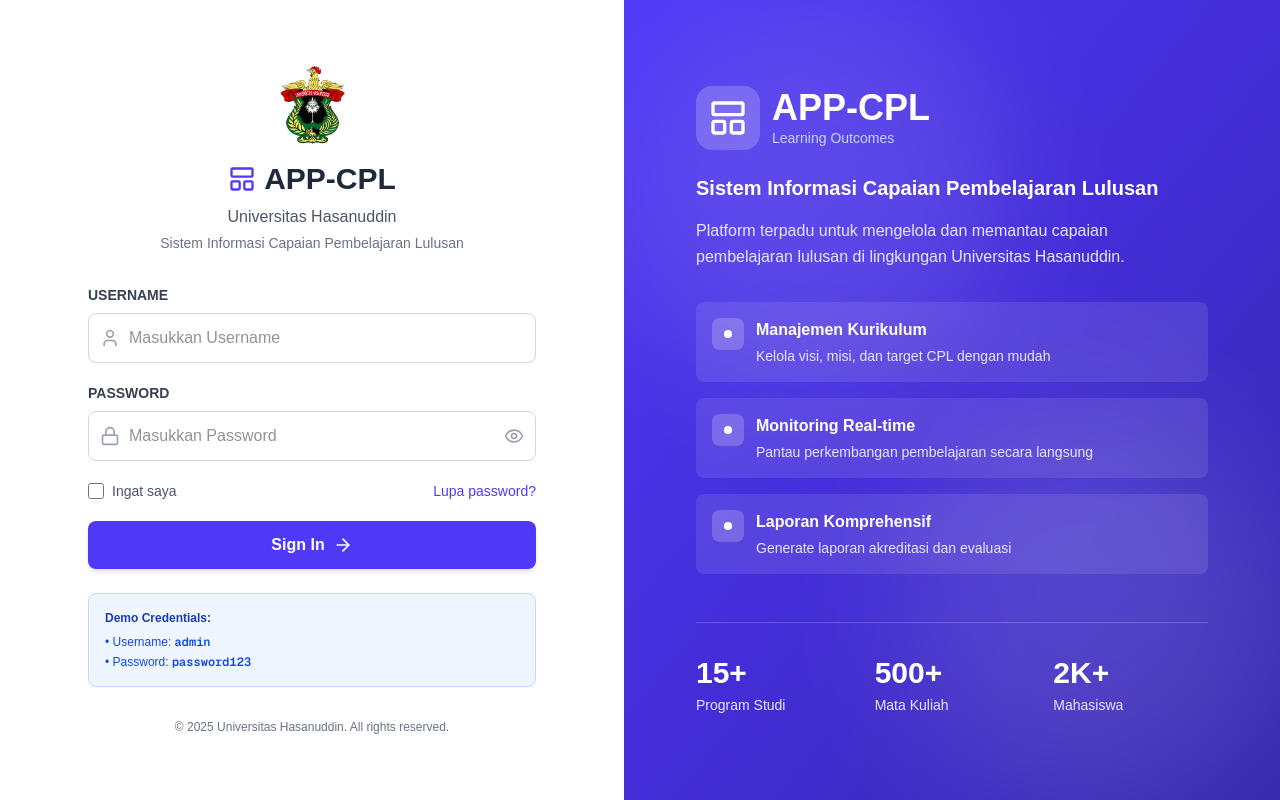
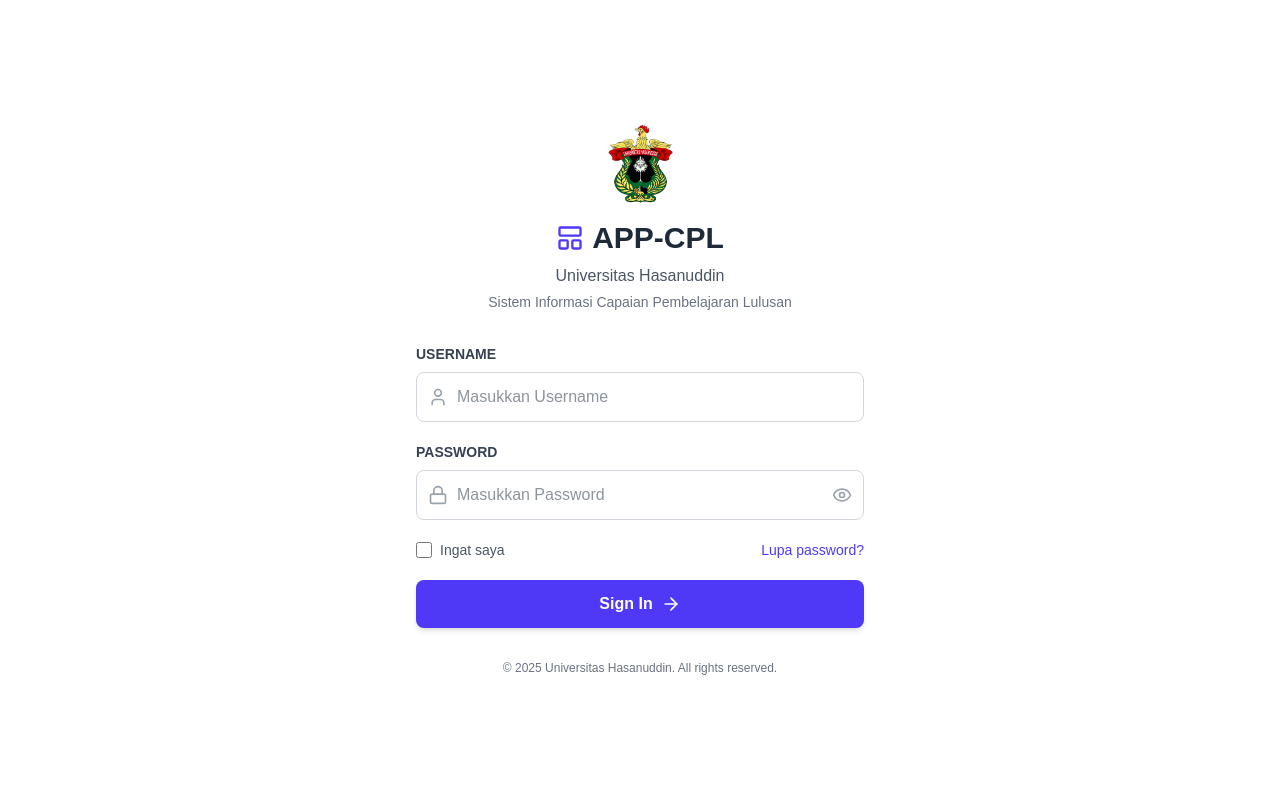
Before and after one commit to SuryaMiftahulKhair/cpl-rps, a Next.js app: page /login in a window 1280 px wide. Built offline with nearby package versions, Linux system fonts and the light colour scheme.

Commit message:
feat: update Prisma client version and add middleware for route authorization

```diff
--- a/package.json
+++ b/package.json
@@ -9,7 +9,7 @@
     "seed": "npx prisma db seed"
   },
   "dependencies": {
-    "@prisma/client": "^6.18.0",
+    "@prisma/client": "^6.19.0",
     "@types/bcryptjs": "^2.4.6",
     "bcryptjs": "^3.0.3",
     "jose": "^6.1.2",
--- a/src/app/components/Sidebar.tsx
+++ b/src/app/components/Sidebar.tsx
@@ -125,10 +125,10 @@
     if (isReferensiActive && !openReferensi) setOpenReferensi(true);
 
     return (
-        <div className="w-64 h-screen bg-white shadow-xl flex flex-col border-r border-gray-200">
+        <div className="w-64 h-max-relative bg-white shadow-xl flex flex-col border-r border-gray-200">
             {/* --- Header / Branding --- (Unchanged) */}
             <div className="relative">
-                <div className="absolute inset-0 bg-gradient-to-br from-indigo-500 to-indigo-600 opacity-5"></div>
+                <div className="absolute inset-0 bg-linear-to-br from-indigo-500 to-indigo-600 opacity-5"></div>
                 <div className="relative flex flex-col items-start p-5 border-b border-indigo-100">
                     <div className="flex items-center gap-3">
                         <div className="p-2 bg-indigo-600 rounded-lg shadow-md">
--- a/src/app/login/page.tsx
+++ b/src/app/login/page.tsx
@@ -179,107 +179,12 @@
             </button>
           </form>
 
-          {/* Demo Credentials */}
-          <div className="mt-6 p-4 bg-blue-50 border border-blue-200 rounded-lg">
-            <p className="text-xs font-semibold text-blue-800 mb-2">
-              Demo Credentials:
-            </p>
-            <div className="space-y-1 text-xs text-blue-700">
-              <p>• Username: <span className="font-mono font-semibold">admin</span></p>
-              <p>• Password: <span className="font-mono font-semibold">password123</span></p>
-            </div>
-          </div>
-
           {/* Footer */}
           <p className="text-center text-xs text-gray-500 mt-8">
             © 2025 Universitas Hasanuddin. All rights reserved.
           </p>
         </div>
       </div>
-
-      {/* Right Side - Hero */}
-      <div className="hidden lg:flex flex-1 bg-gradient-to-br from-indigo-600 via-indigo-700 to-indigo-800 p-12 items-center justify-center relative overflow-hidden">
-        {/* Background Pattern */}
-        <div className="absolute inset-0 opacity-10">
-          <div className="absolute top-0 left-0 w-96 h-96 bg-white rounded-full blur-3xl"></div>
-          <div className="absolute bottom-0 right-0 w-96 h-96 bg-white rounded-full blur-3xl"></div>
-        </div>
-
-        {/* Content */}
-        <div className="relative z-10 text-white max-w-lg">
-          <div className="mb-8">
-            <div className="inline-flex items-center gap-3 mb-6">
-              <div className="p-3 bg-white/20 rounded-2xl backdrop-blur-sm">
-                <LayoutPanelTop size={40} />
-              </div>
-              <div>
-                <h2 className="text-4xl font-bold">APP-CPL</h2>
-                <p className="text-indigo-200 text-sm">Learning Outcomes</p>
-              </div>
-            </div>
-            <p className="text-xl font-semibold mb-4">
-              Sistem Informasi Capaian Pembelajaran Lulusan
-            </p>
-            <p className="text-indigo-100 leading-relaxed">
-              Platform terpadu untuk mengelola dan memantau capaian pembelajaran
-              lulusan di lingkungan Universitas Hasanuddin.
-            </p>
-          </div>
-
-          {/* Features List */}
-          <div className="space-y-4">
-            <div className="flex items-start gap-3 p-4 bg-white/10 rounded-lg backdrop-blur-sm">
-              <div className="flex-shrink-0 w-8 h-8 bg-white/20 rounded-lg flex items-center justify-center">
-                <div className="w-2 h-2 bg-white rounded-full"></div>
-              </div>
-              <div>
-                <h3 className="font-semibold mb-1">Manajemen Kurikulum</h3>
-                <p className="text-sm text-indigo-100">
-                  Kelola visi, misi, dan target CPL dengan mudah
-                </p>
-              </div>
-            </div>
-            <div className="flex items-start gap-3 p-4 bg-white/10 rounded-lg backdrop-blur-sm">
-              <div className="flex-shrink-0 w-8 h-8 bg-white/20 rounded-lg flex items-center justify-center">
-                <div className="w-2 h-2 bg-white rounded-full"></div>
-              </div>
-              <div>
-                <h3 className="font-semibold mb-1">Monitoring Real-time</h3>
-                <p className="text-sm text-indigo-100">
-                  Pantau perkembangan pembelajaran secara langsung
-                </p>
-              </div>
-            </div>
-            <div className="flex items-start gap-3 p-4 bg-white/10 rounded-lg backdrop-blur-sm">
-              <div className="flex-shrink-0 w-8 h-8 bg-white/20 rounded-lg flex items-center justify-center">
-                <div className="w-2 h-2 bg-white rounded-full"></div>
-              </div>
-              <div>
-                <h3 className="font-semibold mb-1">Laporan Komprehensif</h3>
-                <p className="text-sm text-indigo-100">
-                  Generate laporan akreditasi dan evaluasi
-                </p>
-              </div>
-            </div>
-          </div>
-
-          {/* Stats */}
-          <div className="grid grid-cols-3 gap-6 mt-12 pt-8 border-t border-white/20">
-            <div>
-              <div className="text-3xl font-bold mb-1">15+</div>
-              <div className="text-sm text-indigo-100">Program Studi</div>
-            </div>
-            <div>
-              <div className="text-3xl font-bold mb-1">500+</div>
-              <div className="text-sm text-indigo-100">Mata Kuliah</div>
-            </div>
-            <div>
-              <div className="text-3xl font-bold mb-1">2K+</div>
-              <div className="text-sm text-indigo-100">Mahasiswa</div>
-            </div>
-          </div>
-        </div>
-      </div>
     </div>
   );
 }
--- /dev/null
+++ b/src/middleware.ts
@@ -0,0 +1,87 @@
+import { NextRequest, NextResponse } from "next/server";
+import { decrypt } from "@/../lib/auth"; // Pastikan path ini benar
+
+// 1. Daftar Halaman/API yang Boleh Diakses Siapa Saja (Public)
+const publicPaths = ["/login", "/register", "/api/auth/login", "/api/auth/register", "/api/seed-user"];
+
+// 2. Daftar Halaman/API Khusus ADMIN
+const adminPaths = [
+  "/rps",              // Halaman Pilih Kurikulum
+  "/referensi",        // Halaman VMCPL, dll
+  "/pengaturan",       // Halaman Manajemen User
+  "/api/kurikulum",    // API Kurikulum
+  "/api/users",        // API User
+  "/api/rps/riwayat",  // API Riwayat RPS
+];
+
+// 3. Daftar Halaman/API Khusus DOSEN (Contoh)
+const dosenPaths = [
+  "/rps",
+  "/api/kelas",
+  "/api/cpmk",
+];
+
+export async function middleware(req: NextRequest) {
+  const path = req.nextUrl.pathname;
+
+  // --- CEK 1: Apakah ini halaman public? ---
+  // Jika ya, biarkan lewat.
+  if (publicPaths.some((p) => path.startsWith(p)) || path === "/" || path.startsWith("/_next") || path.includes(".")) {
+    return NextResponse.next();
+  }
+
+  // --- CEK 2: Apakah user punya tiket (session cookie)? ---
+  const sessionCookie = req.cookies.get("session")?.value;
+
+  if (!sessionCookie) {
+    // Jika tidak ada tiket, tendang ke halaman login
+    // (Kecuali jika ini request API, kasih error JSON)
+    if (path.startsWith("/api/")) {
+      return NextResponse.json({ error: "Anda belum login" }, { status: 401 });
+    }
+    return NextResponse.redirect(new URL("/login", req.url));
+  }
+
+  // --- CEK 3: Apakah tiketnya valid? ---
+  const session = await decrypt(sessionCookie);
+
+  if (!session?.userId) {
+    // Tiket palsu/kadaluarsa -> Hapus tiket & tendang ke login
+    const response = NextResponse.redirect(new URL("/login", req.url));
+    response.cookies.delete("session");
+    return response;
+  }
+
+  // --- CEK 4: Otorisasi Role (Admin vs Dosen) ---
+  const userRole = session.role;
+
+  // Jika user mencoba akses halaman ADMIN
+  if (adminPaths.some((p) => path.startsWith(p))) {
+    if (userRole !== "ADMIN") {
+      // Jika bukan admin, tolak!
+      if (path.startsWith("/api/")) {
+        return NextResponse.json({ error: "Akses ditolak: Khusus Admin" }, { status: 403 });
+      }
+      // Redirect ke halaman yang sesuai role-nya (misal dashboard dosen)
+      return NextResponse.redirect(new URL("/unauthorized", req.url));
+    }
+  }
+
+  // Jika user mencoba akses halaman DOSEN
+  if (dosenPaths.some((p) => path.startsWith(p))) {
+    if (userRole !== "DOSEN" && userRole !== "ADMIN") { // Admin biasanya boleh akses semua
+      if (path.startsWith("/api/")) {
+        return NextResponse.json({ error: "Akses ditolak: Khusus Dosen" }, { status: 403 });
+      }
+      return NextResponse.redirect(new URL("/unauthorized", req.url));
+    }
+  }
+
+  // Jika lolos semua pengecekan, silakan masuk
+  return NextResponse.next();
+}
+
+// Konfigurasi: Middleware ini berjalan di semua rute kecuali file statis
+export const config = {
+  matcher: ["/((?!_next/static|_next/image|favicon.ico|logo-unhas.png).*)"],
+};
```
Also changed, not shown: 2 other files (tests, documents, lock files or other folders).
